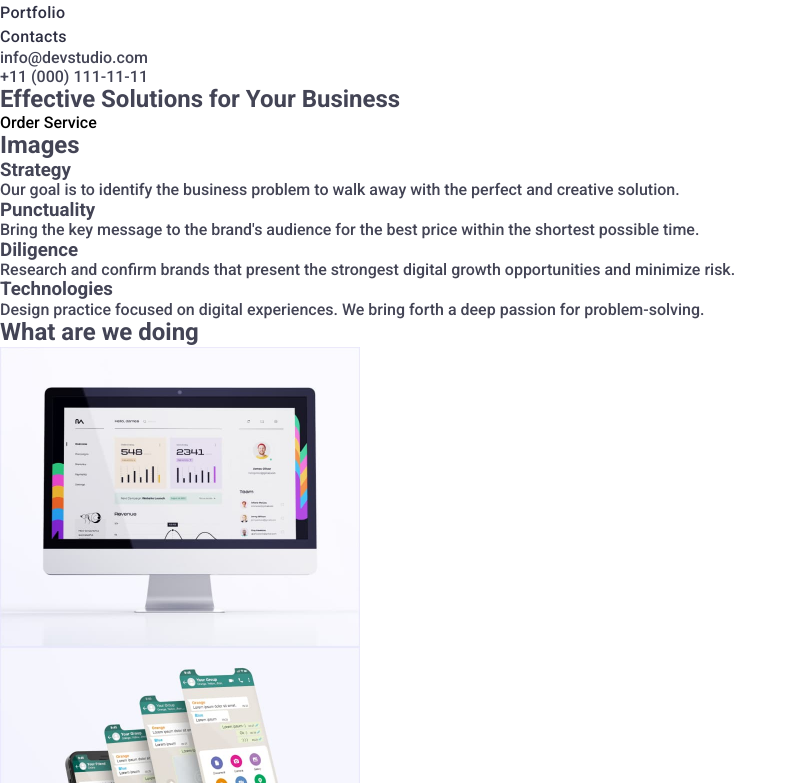
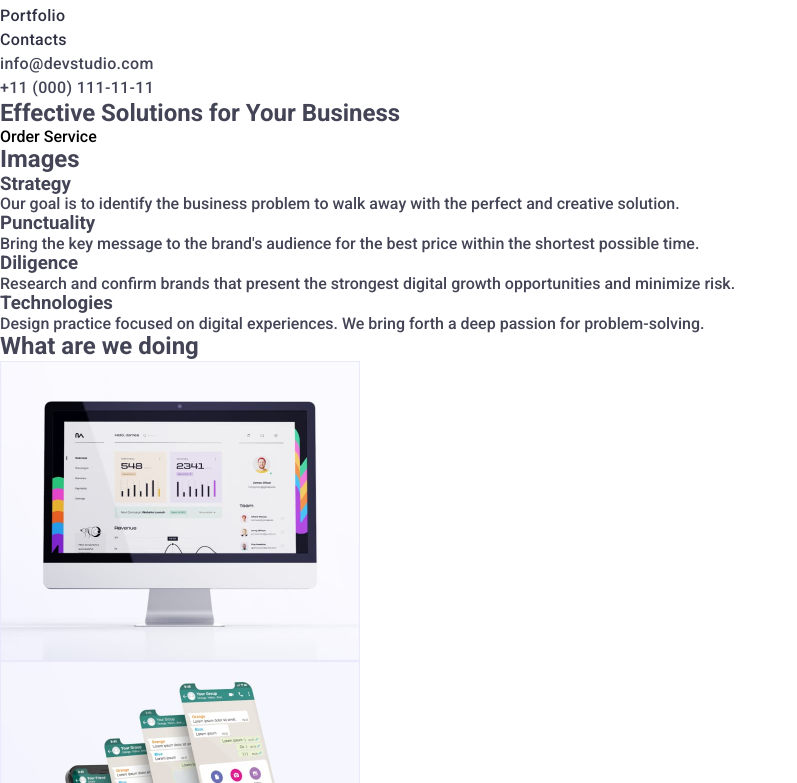
Before and after one commit to Foxcommanders/goit-homework-02, a plain HTML site: page index.html in a window 1280 px wide. Shown: the part 44-827 px from the top of the page, without its empty margins (0-797 px from the left). Drawn offline with nearby package versions, Linux system fonts and the light colour scheme.

Commit message:
update 4

```diff
--- a/css/styles.css
+++ b/css/styles.css
@@ -75,7 +75,7 @@ text-decoration: none;
 }
 
 .list{
-    list-style: none
+    list-style: none;
 }
 
 .nav-link {
@@ -90,6 +90,19 @@ text-decoration: none;
     color: #404bbf;
 }
 
+.contact{
+    font-weight: 500;
+    font-size: 16px;
+    line-height: 1.5;
+    letter-spacing: 0.02em;
+    color: var(--text-color);
+}
+
+.contact:hover,
+.contact:focus {
+    color: #404bbf;
+}
+
 .footer{
     background-color: var(--primary-color) ;
 }
--- a/index.html
+++ b/index.html
@@ -28,6 +28,7 @@
         <a class="logo link" href="./index.html"
           >Web<span class="logo-text">Studio</span></a
         >
+        <a class="nav-link link" href="./index.html">Studio</a>
         <ul class="nav-list">
           <li class="nav-item">
             <a class="nav-link link" href="./index.html">Studio</a>
@@ -41,10 +42,10 @@
         </ul>
       </nav>
 
-      <address class="list">
+      <address class="address list">
         <ul>
-          <li><a href="mailto:info@devstudio.com">info@devstudio.com</a></li>
-          <li><a href="tel:+110001111111">+11 (000) 111-11-11</a></li>
+          <li><a class="contact link" href="mailto:info@devstudio.com">info@devstudio.com</a></li>
+          <li><a class="contact link" href="tel:+110001111111">+11 (000) 111-11-11</a></li>
         </ul>
       </address>
     </header>
```
